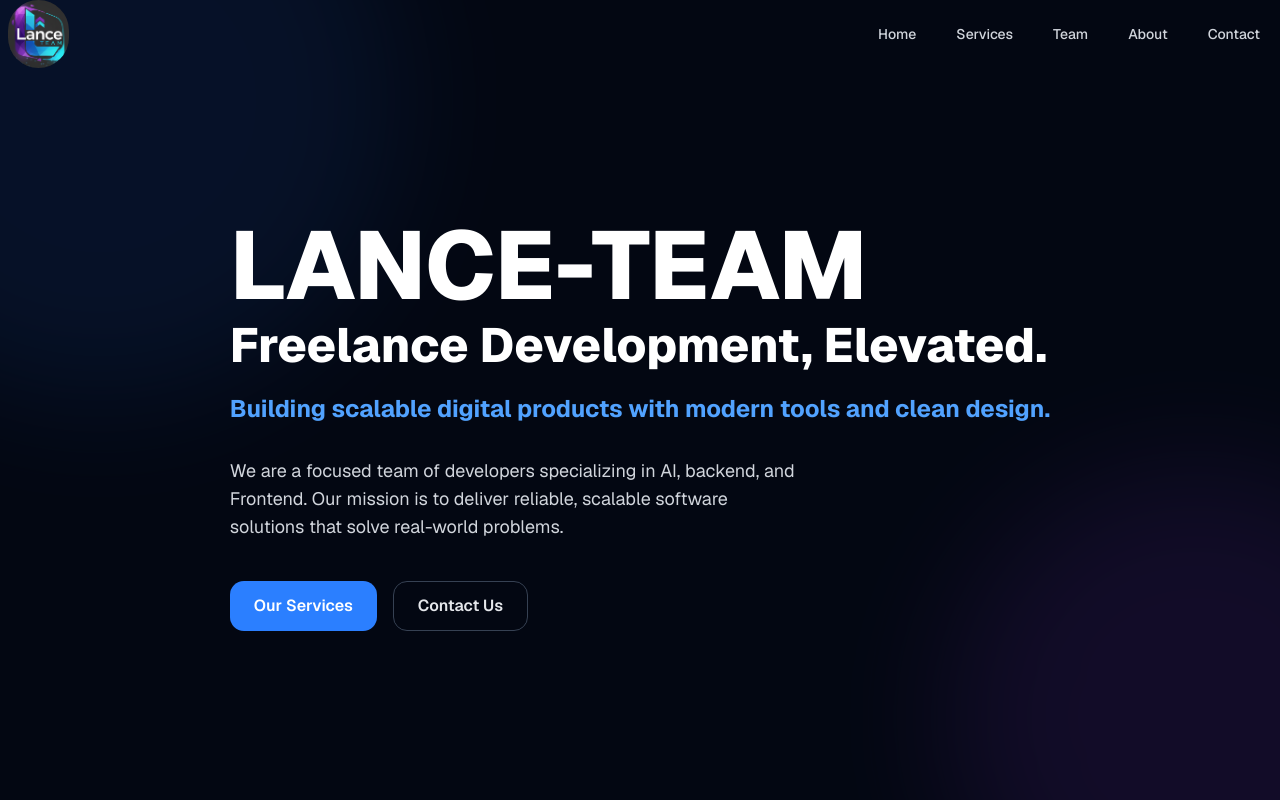
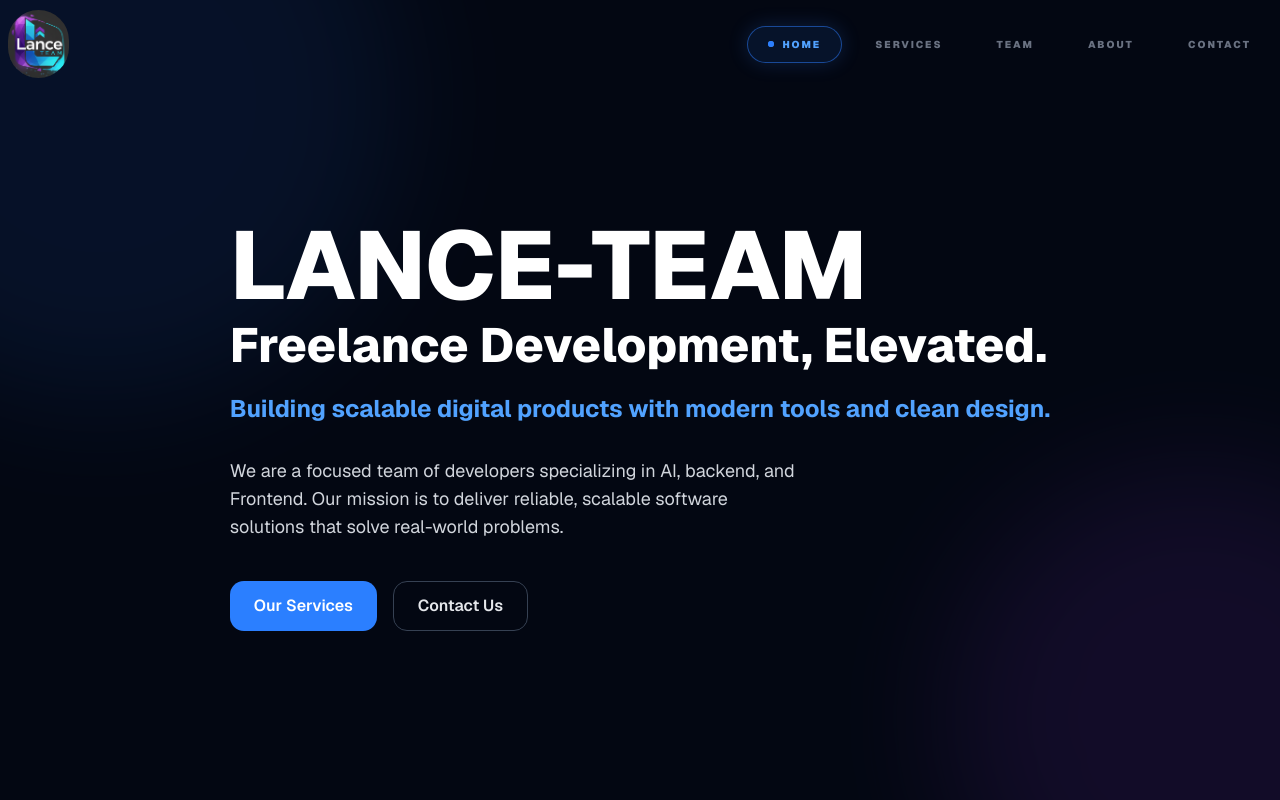
Before and after one commit to EvanSunde/lance-team, a Next.js app: page / in a window 1280 px wide. Shown: the top 800 px of the page. Built offline with nearby package versions, Linux system fonts and the light colour scheme.

Commit message:
edit header section

```diff
--- a/components/header/hero-header.tsx
+++ b/components/header/hero-header.tsx
@@ -2,19 +2,22 @@
 
 import { FC, useEffect, useState } from "react";
 import { Menu, X } from "lucide-react";
-
+import { usePathname } from "next/navigation";
+import Link from "next/link";
 
 const cn = (...classes: (string | boolean | null | undefined)[]) => {
   return classes.filter(Boolean).join(' ');
 };
 
 import { Logo } from "./logo";
-import { Button } from "../ui/button";
 import { menuItems } from "./menu-data";
 
 export const HeroHeader: FC = () => {
   const [menuState, setMenuState] = useState(false);
   const [isScrolled, setIsScrolled] = useState(false);
+  const [activeItem, setActiveItem] = useState<string>("Home");
+  const pathname = usePathname();
+  const isHomePage = pathname === "/";
 
   useEffect(() => {
     const onScroll = () => setIsScrolled(window.scrollY > 50);
@@ -22,51 +25,130 @@ export const HeroHeader: FC = () => {
     return () => window.removeEventListener("scroll", onScroll);
   }, []);
 
+  useEffect(() => {
+    const observers: IntersectionObserver[] = [];
+
+    menuItems.forEach((item) => {
+      const id = item.href.startsWith('#') ? item.href.slice(1) : null;
+      if (!id) return;
+
+      const element = document.getElementById(id);
+      if (element) {
+        const observer = new IntersectionObserver(
+          (entries) => {
+            entries.forEach((entry) => {
+              // Priority given to the item currently intersecting the detection zone
+              if (entry.isIntersecting) {
+                setActiveItem(item.name);
+              }
+            });
+          },
+          {
+            // Narrower detection zone (Top 20% to Bottom 50% of screen)
+            rootMargin: "-20% 0px -50% 0px",
+            threshold: 0.1
+          }
+        );
+        observer.observe(element);
+        observers.push(observer);
+      }
+    });
+
+    const handleManualDetection = () => {
+      const scrollPos = window.scrollY;
+
+      // 1. TOP OF PAGE: Force "Home" highlight when at the very top
+      if (scrollPos < 100) {
+        setActiveItem("Home");
+        return;
+      }
+
+      // 2. BOTTOM OF PAGE: Force "Contact" highlight if at the very end
+      if ((window.innerHeight + scrollPos) >= document.body.offsetHeight - 50) {
+        setActiveItem("Contact");
+      }
+    };
+
+    window.addEventListener("scroll", handleManualDetection);
+
+    return () => {
+      observers.forEach((obs) => obs.disconnect());
+      window.removeEventListener("scroll", handleManualDetection);
+    };
+  }, [isHomePage]);
+
+
   return (
-    <header>
+    <header className="relative">
       <nav
         className={cn(
-          "fixed z-20 w-full transition-all",
+          "fixed z-50 w-full transition-all duration-500",
           isScrolled
-            ? "bg-gray-900/90 backdrop-blur-md border-b border-gray-700"
-            : "bg-transparent"
+            ? "bg-gray-900/95 backdrop-blur-md border-b border-gray-800 py-3"
+            : "bg-transparent py-6"
         )}
       >
-        <div className="px-2 py-4 flex justify-between items-center">
+        <div className="max-w-8xl mx-auto px-2 h-10 flex items-center justify-between relative">
 
-          {/* LOGO */}
-          <a href="/" className="flex items-center h-8 gap-2">
-            <Logo />
-          </a>
+          <div className="shrink-0 z-50">
+            <Link href="/"><Logo /></Link>
+          </div>
 
-          {/* MOBILE TOGGLE */}
-          <button
-            onClick={() => setMenuState(!menuState)}
-            className="lg:hidden text-white"
-            aria-label="Toggle menu"
-          >
-            {menuState ? <X /> : <Menu />}
-          </button>
+         <div
+  className={cn(
+    "transition-all duration-500 ease-in-out",
+    "absolute lg:fixed top-full lg:top-auto left-0 w-full lg:w-auto bg-gray-900 lg:bg-transparent",
 
-          {/* MENU */}
-          <div
-            className={cn(
-              "absolute lg:static top-full left-0 w-full lg:w-auto",
-              "bg-gray-800 lg:bg-transparent p-6 lg:p-0",
-              menuState ? "block" : "hidden lg:block"
-            )}
-          >
-            <ul className="flex flex-col lg:flex-row gap-4">
-              {menuItems.map((item) => (
-                <li key={item.name}>
-                  <Button asChild variant="ghost" size="sm">
-                    <a href={item.href}>{item.name}</a>
-                  </Button>
-                </li>
-              ))}
+    // THE FIX:
+    isHomePage
+      ? "lg:static lg:ml-12 lg:translate-x-0" // Home: Next to logo (leftmost)
+      : "lg:fixed lg:left-1/2 lg:-translate-x-1/2 lg:top-8", // Other: Center of SCREEN
 
+    menuState ? "block border-b border-gray-800" : "hidden lg:block"
+  )}
+>
+            <ul className="flex flex-col lg:flex-row items-center gap-2 lg:gap-3 p-6 lg:p-0">
+              {menuItems.map((item) => {
+                const isActive = activeItem === item.name;
+
+                return (
+                  <li key={item.name} className="w-full lg:w-auto">
+                    <a
+                      href={item.href}
+                      onClick={(e) => {
+                        // Smooth scroll logic
+                        if (item.href.startsWith("#")) {
+                          e.preventDefault();
+                          const target = document.querySelector(item.href);
+                          target?.scrollIntoView({ behavior: "smooth" });
+                        }
+                        setActiveItem(item.name);
+                        setMenuState(false);
+                      }}
+                      className={cn(
+                        "relative text-[10px] font-black tracking-[0.2em] uppercase px-5 py-2.5 rounded-full transition-all flex items-center justify-center gap-2",
+                        isActive
+                          ? "text-blue-400 border border-blue-500/50 bg-blue-500/10 shadow-[0_0_20px_rgba(59,130,246,0.2)] animate-pulse"
+                          : "text-gray-500 hover:text-white border border-transparent"
+                      )}
+                    >
+                      {isActive && (
+                        <span className="flex h-1.5 w-1.5 relative">
+                          <span className="animate-ping absolute inline-flex h-full w-full rounded-full bg-blue-400 opacity-75"></span>
+                          <span className="relative inline-flex rounded-full h-1.5 w-1.5 bg-blue-500"></span>
+                        </span>
+                      )}
+                      {item.name}
+                    </a>
+                  </li>
+                );
+              })}
             </ul>
           </div>
+
+          <button onClick={() => setMenuState(!menuState)} className="lg:hidden text-white z-50 p-2">
+            {menuState ? <X size={20}/> : <Menu size={20}/>}
+          </button>
         </div>
       </nav>
     </header>
--- a/components/header/logo.tsx
+++ b/components/header/logo.tsx
@@ -1,4 +1,5 @@
 import { FC } from "react";
+import Image from "next/image";
 
 const cn = (...classes: (string | boolean | null | undefined)[]) =>
   classes.filter(Boolean).join(" ");
@@ -9,9 +10,11 @@ interface LogoProps {
 
 export const Logo: FC<LogoProps> = ({ className }) => {
   return (
-    <img
+    <Image
       src="/logo1.png"
       alt="Lance Team Logo"
+      width={68} // h-17 is about 68px
+      height={68}
       className={cn(
         "h-17 w-auto bg-transparent object-contain rounded-full",
         className
--- a/components/header/menu-data.ts
+++ b/components/header/menu-data.ts
@@ -4,7 +4,7 @@ export interface HeaderMenuItem {
 }
 
 export const menuItems: HeaderMenuItem[] = [
-  { name: "Home", href: "#" },
+  { name: "Home", href: "#home" },
   {name: "Services", href: "#services" },
   { name: "Team", href: "#team" },
   { name: "About", href: "#about" },
--- a/components/sections/about.tsx
+++ b/components/sections/about.tsx
@@ -1,10 +1,6 @@
 "use client";
 
 import { FC } from "react";
-
-const cn = (...classes: (string | boolean | null | undefined)[]) => {
-  return classes.filter(Boolean).join(" ");
-};
 
 export const AboutSection: FC = () => {
   const captionStyle =
--- a/components/sections/hero-section.tsx
+++ b/components/sections/hero-section.tsx
@@ -1,7 +1,6 @@
 "use client";
 
 import { FC } from "react";
-import { Button } from "@/components/ui/button";
 import { cn } from "@/lib/utils";
 
 // Reusable component for the abstract glowing circles
@@ -18,7 +17,7 @@ const AbstractCircle: FC<{ className: string, size?: string }> = ({ className, s
 
 export const HeroSection: FC = () => {
   return (
-    <section className="relative overflow-hidden bg-gray-950 pt-36 pb-24 sm:pt-48 sm:pb-36 min-h-screen flex items-center scroll-snap-align-start">
+    <section id="home" className="relative overflow-hidden bg-gray-950 pt-36 pb-24 sm:pt-48 sm:pb-36 min-h-screen flex items-center scroll-snap-align-start">
       {/* Abstract Circles Background */}
       <div className="absolute inset-0 z-0">
         {/* Large Blue Glow Top-Left */}
--- a/components/sections/team-section.tsx
+++ b/components/sections/team-section.tsx
@@ -1,6 +1,7 @@
 "use client";
 
 import { FC } from "react";
+import Image from "next/image";
 // Assuming you have a standard Link component or use next/link
 import { Link } from "../ui/link";
 
@@ -71,10 +72,11 @@ export const TeamSection: FC = () => {
             >
               {/* Image Container */}
               <div className="relative h-66 w-66 mb-8">
-                <img
+                <Image
                   src={member.avatar}
                   alt={member.name}
-                  className="h-full w-full rounded-full object-cover
+                  fill
+                  className="rounded-full object-cover
                              grayscale transition duration-500 group-hover:grayscale-0 ring-2 ring-gray-700 group-hover:ring-blue-400"
                 />
               </div>
--- a/components/ui/button.tsx
+++ b/components/ui/button.tsx
@@ -40,35 +40,15 @@ export interface ButtonProps
   extends React.ButtonHTMLAttributes<HTMLButtonElement> {
   variant?: ButtonVariant;
   size?: ButtonSize;
-  asChild?: boolean;
 }
 
-// radix-ui साठी सोपा Slot रिप्लेसमेंट
-const DefaultSlot = React.forwardRef<
-  HTMLButtonElement | HTMLAnchorElement,
-  React.PropsWithChildren<{ className?: string; [key: string]: any }>
->(({ children, className, ...props }, ref) => {
-  if (React.isValidElement(children)) {
-    const childProps = children.props as { className?: string; [key: string]: any };
-    return React.cloneElement(children, {
-      className: cn(childProps.className, className),
-      ref,
-      ...props,
-    } as any);
-  }
-  return <button ref={ref as React.Ref<HTMLButtonElement>} className={className} {...(props as React.ButtonHTMLAttributes<HTMLButtonElement>)}>{children}</button>;
-});
 
-DefaultSlot.displayName = "DefaultSlot";
-
-
-export const Button = React.forwardRef<HTMLButtonElement | HTMLAnchorElement, ButtonProps>(
-  ({ className, variant = "default", size = "default", asChild = false, ...props }, ref) => {
-    const Component = asChild ? DefaultSlot : "button";
+export const Button = React.forwardRef<HTMLButtonElement, ButtonProps>(
+  ({ className, variant = "default", size = "default", ...props }, ref) => {
     return (
-      <Component
+      <button
         className={cn(buttonVariants(variant, size), className)}
-        ref={ref as any}
+        ref={ref}
         {...props}
       />
     );
```
Also changed, not shown: components/sections/service.tsx (+6 -11 lines).
